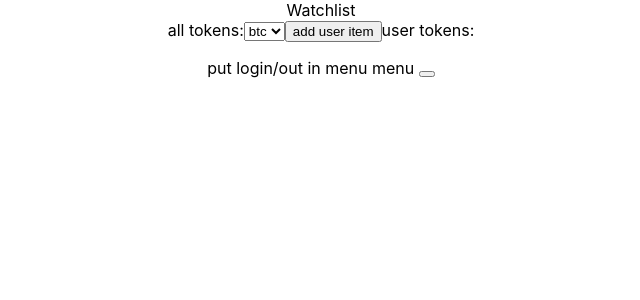
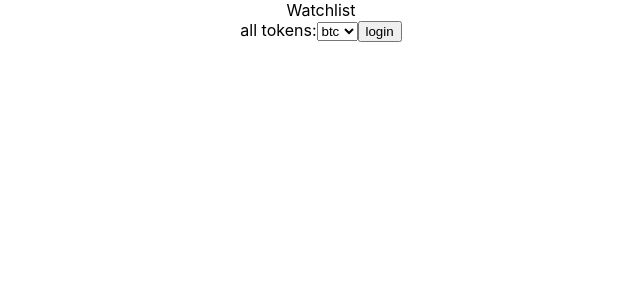
Before and after one commit to mrsufgi/watchlist, a React (Create React App) app: page / in a window 1280 px wide. Shown: the top 300 px of the page, without its empty margins (319-959 px from the left). Built offline with nearby package versions, Linux system fonts and the light colour scheme.

Commit message:
loggedIn context

```diff
--- a/src/App.js
+++ b/src/App.js
@@ -1,18 +1,40 @@
-import React, { useReducer, useContext, useEffect } from 'react';
+import React, { useState, useCallback, useEffect } from 'react';
 import './App.css';
 import WatchList from './components/WatchList';
-import Button from './components/Button';
+import useFetch from './useFetch';
 
+export const LoggedInContext = React.createContext();
+
+function useAuth() {
+  const [accessToken, setAccessToken] = useState(false);
+  const loginApi = () => {
+    return Promise.resolve({ data: { token: 'test' } });
+  };
+
+  const [loginRequest] = useFetch(loginApi);
+
+  const login = useCallback(async () => {
+    const { data } = await loginRequest(); // await axios('http://localhost:8888/blox-user/tokens');
+    setAccessToken(data.token);
+  }, [loginRequest]);
+
+  const logout = useCallback(() => {
+    setAccessToken(undefined);
+  }, []);
+
+  return [!!accessToken, login, logout];
+}
 function App() {
+  const [loggedIn, login, logout] = useAuth();
+  useEffect(() => {}, [loggedIn]);
   return (
     <div className="App">
       <header>Watchlist</header>
-
-      <WatchList />
-
-      <div>
-        put login/out in menu menu <Button />
-      </div>
+      <LoggedInContext.Provider value={{ loggedIn }}>
+        <WatchList />
+        {!loggedIn && <button onClick={login}>login</button>}
+        {loggedIn && <button onClick={logout}>logout</button>}
+      </LoggedInContext.Provider>
     </div>
   );
 }
--- a/src/components/WatchList.js
+++ b/src/components/WatchList.js
@@ -1,24 +1,10 @@
-import React, { useEffect, useCallback, useState } from 'react';
-import axios from 'axios';
+import React, { useEffect, useContext, useCallback, useState } from 'react';
+// import axios from 'axios';
 import WatchListItem from './WatchListItem';
+import useFetch from '../useFetch';
+import { LoggedInContext } from '../App';
 
-const noop = () => {};
-function useFetch(request) {
-  const [isLoading, setIsLoading] = useState(false);
-  const [result, setResult] = useState();
-  const handler = useCallback(
-    async (...args) => {
-      if (isLoading) return;
-      setIsLoading(true);
-      const response = await request(...args);
-      setResult(response);
-      setIsLoading(false);
-      return response;
-    },
-    [isLoading, request],
-  );
-  return [handler, result, isLoading];
-}
+const refereshInterval = 5000; // 300000;
 
 function useUserList() {
   const [userItems, setUserItems] = useState([]);
@@ -32,9 +18,6 @@ function useUserList() {
 
   const [getUserItemsListRequest] = useFetch(getUserWatchList);
   const [updateUserListRequest] = useFetch(setUserWatchList);
-  // TODO: clarify if we want optimistic ui updates.
-  // TODO: show error if
-
   const getUserItems = useCallback(async () => {
     const { data } = await getUserItemsListRequest(); // await axios('http://localhost:8888/blox-user/tokens');
     setUserItems(data);
@@ -105,12 +88,15 @@ function useTokenList() {
   };
 }
 
-function WatchList({}) {
-  const { tokens /* getTokens */ } = useTokenList();
-  const { userItems, getUserItems, addUserItem, removeUserItem } = useUserList();
+function WatchList() {
+  const { tokens, getTokens } = useTokenList();
+  const { userItems, addUserItem, removeUserItem } = useUserList();
   const [selectedToken, setSelectedToken] = useState();
+  const { loggedIn } = useContext(LoggedInContext);
   useEffect(() => {
-    const availableTokens = tokens.filter(token => !userItems.includes(token));
+    const availableTokens = tokens.filter(token => {
+      return !userItems.find(item => token.tokenId === item.tokenId);
+    });
     if (availableTokens[0]) {
       setSelectedToken(availableTokens[0].tokenId);
     } else {
@@ -118,15 +104,27 @@ function WatchList({}) {
       setSelectedToken(undefined);
     }
   }, [tokens, userItems]);
+  useEffect(() => {
+    const interval = setInterval(() => {
+      // TODO: perferrably refetch only user  only user watched tokens
+      getTokens();
+    }, refereshInterval);
+    return function cleanup() {
+      clearInterval(interval);
+    };
+  }, [getTokens]);
+
   const tokenOptions = tokens.reduce((acc, token) => {
-    if (!userItems.includes(token)) {
+    const shouldShow = !userItems.find(item => token.tokenId === item.tokenId) || !loggedIn;
+    if (shouldShow) {
       acc.push(<option key={token.tokenId} value={token.tokenId} label={token.name} />);
     }
     return acc;
   }, []);
 
   const userListItems = userItems.map(item => {
-    return <WatchListItem key={item.name} onButtonClick={removeUserItem} {...item} />;
+    const token = tokens.find(token => item.tokenId === token.tokenId);
+    return <WatchListItem key={token.name} onButtonClick={removeUserItem} {...token} />;
   });
 
   return (
@@ -140,6 +138,8 @@ function WatchList({}) {
       >
         {tokenOptions}
       </select>
+      {loggedIn && (
+        <>
           <button
             onClick={() =>
               selectedToken && addUserItem(tokens.find(token => token.tokenId === selectedToken))
@@ -150,6 +150,8 @@ function WatchList({}) {
           user tokens:
           <ul>{userListItems}</ul>
         </>
+      )}
+    </>
   );
 }
 
--- /dev/null
+++ b/src/useFetch.js
@@ -0,0 +1,20 @@
+import { useCallback, useState } from 'react';
+
+function useFetch(request) {
+  const [isLoading, setIsLoading] = useState(false);
+  const [result, setResult] = useState();
+  const handler = useCallback(
+    async (...args) => {
+      if (isLoading) return;
+      setIsLoading(true);
+      const response = await request(...args);
+      setResult(response);
+      setIsLoading(false);
+      return response;
+    },
+    [isLoading, request],
+  );
+  return [handler, result, isLoading];
+}
+
+export default useFetch;
```
Lines whose indentation alone changed are shown as unchanged.
